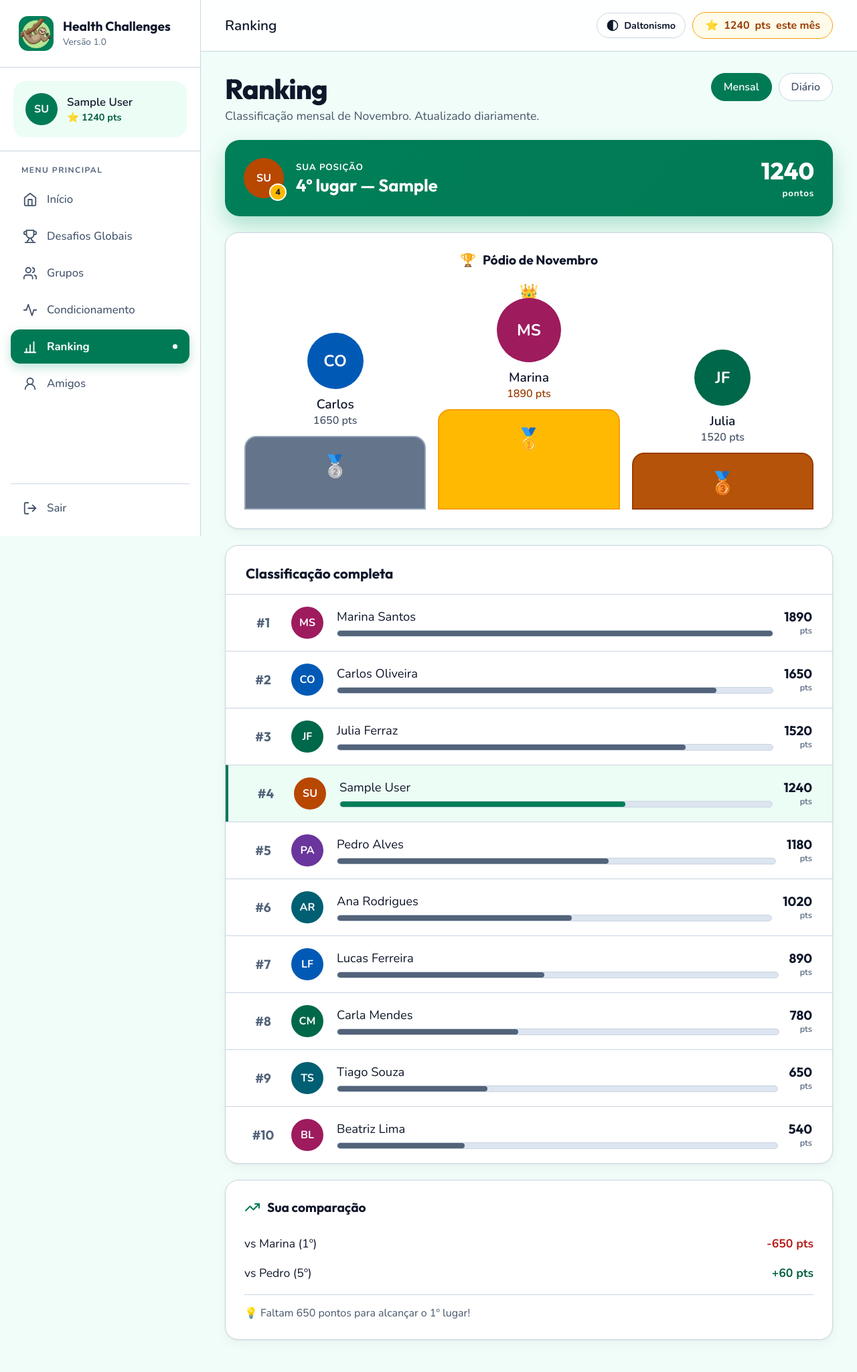
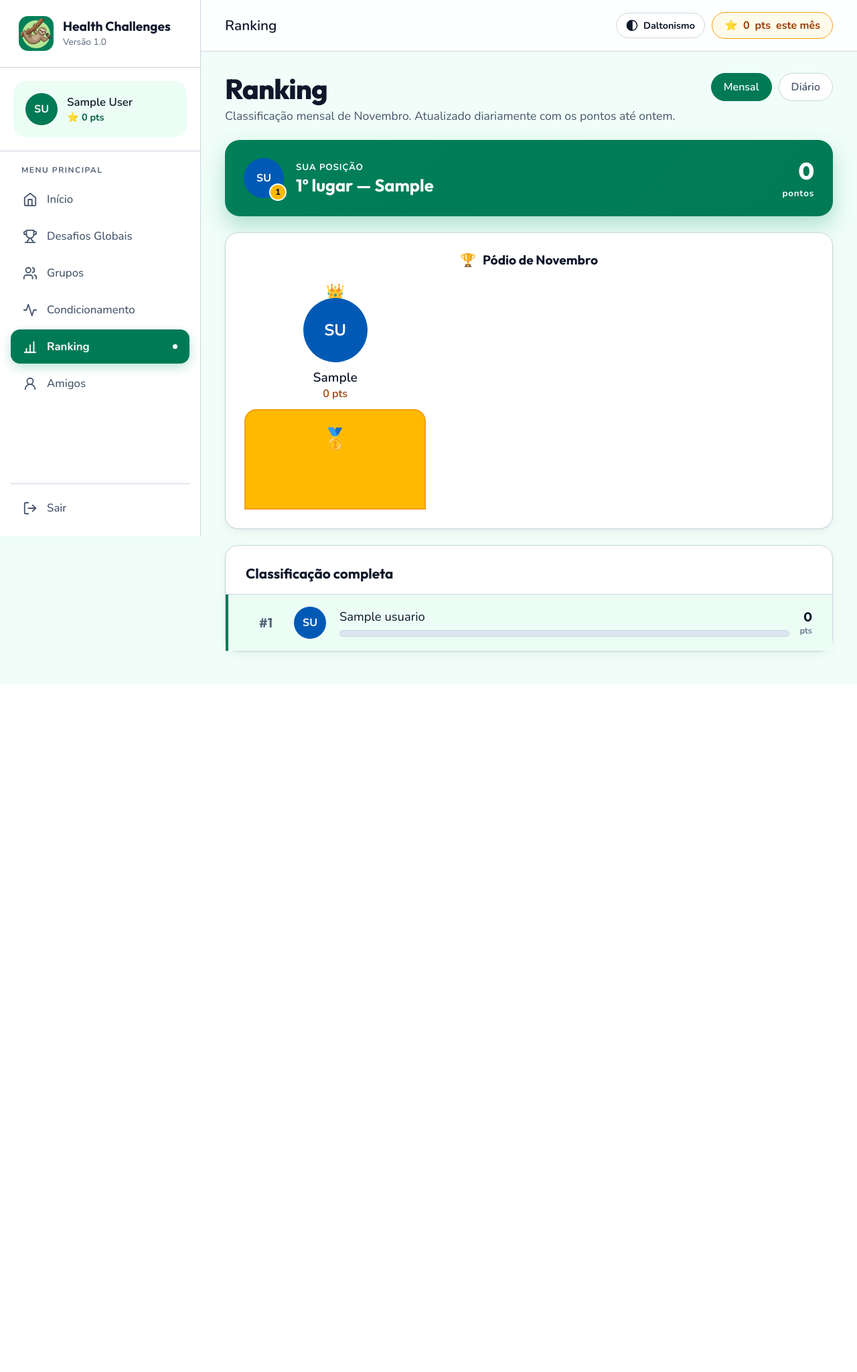
Before and after one commit to SteSantos1/App-Health_Challenges, a PHP site: page /ranking.php in a window 1280 px wide. Shown: the whole page at 67% size. After the commit the page ends 1021 px from the top, so only its background shows below. Run offline with PHP 8.4, Linux system fonts and the light colour scheme; the visitor is signed in with stand-in values (Sample User, id 1); tables that the repository leaves empty hold one stand-in row (values such as "Sample post").

Commit message:
Corrige ranking mensal e pontos do cabeçalho

```diff
--- a/html/cabecalho.php
+++ b/html/cabecalho.php
@@ -3,8 +3,11 @@ require_once __DIR__ . '/../php/icones.php';
 
 $nome_usuario = $_SESSION['nome'] ?? 'Usuário';
 
-// Exemplo: virá da tabela ranking_temporada (Sprint 4)
-$pontos_mes = $pontos_mes ?? 1240;
+if (!isset($pontos_mes)) {
+    require_once __DIR__ . '/../php/conexao.php';
+    require_once __DIR__ . '/../php/pontos.php';
+    $pontos_mes = pontos_do_mes($pdo, (int) ($_SESSION['id_usuario'] ?? 0));
+}
 
 $abas = [
     'inicio'          => ['Início', 'inicio.php'],
--- a/html/ranking.php
+++ b/html/ranking.php
@@ -3,36 +3,11 @@ require_once __DIR__ . '/../php/verifica_sessao.php';
 require_once __DIR__ . '/../php/conexao.php';
 require_once __DIR__ . '/../php/buscar_ranking_diario.php';
 
-$pagina_atual = 'ranking';
-$titulo_topo = 'Ranking';
+require_once __DIR__ . '/../php/ranking_dados.php';
+require_once __DIR__ . '/../php/pontos.php';
 
-$meses = ['', 'Janeiro', 'Fevereiro', 'Março', 'Abril', 'Maio', 'Junho', 'Julho', 'Agosto', 'Setembro', 'Outubro', 'Novembro', 'Dezembro'];
-$mes_atual = $meses[(int) date('n')];
-$primeiro_nome = explode(' ', trim($_SESSION['nome']))[0];
-
-// Exemplo (mensal): virá da tabela ranking_temporada (Sprint 4)
-$rankings = [
-    'mensal' => [
-        ['nome' => 'Marina Santos',     'pontos' => 1890, 'cor' => '#9E1B5E'],
-        ['nome' => 'Carlos Oliveira',   'pontos' => 1650, 'cor' => '#005AB5'],
-        ['nome' => 'Julia Ferraz',      'pontos' => 1520, 'cor' => '#00684A'],
-        ['nome' => $_SESSION['nome'],   'pontos' => 1240, 'cor' => '#B84700', 'eu' => true],
-        ['nome' => 'Pedro Alves',       'pontos' => 1180, 'cor' => '#6A359C'],
-        ['nome' => 'Ana Rodrigues',     'pontos' => 1020, 'cor' => '#005F73'],
-        ['nome' => 'Lucas Ferreira',    'pontos' => 890,  'cor' => '#005AB5'],
-        ['nome' => 'Carla Mendes',      'pontos' => 780,  'cor' => '#00684A'],
-        ['nome' => 'Tiago Souza',       'pontos' => 650,  'cor' => '#005F73'],
-        ['nome' => 'Beatriz Lima',      'pontos' => 540,  'cor' => '#9E1B5E'],
-    ],
-    'diario' => buscar_ranking_diario($pdo, (int) $_SESSION['id_usuario']),
-];
-
-$textos = [
-    'mensal' => ['subtitulo' => "Classificação mensal de $mes_atual. Atualizado diariamente.", 'podio' => "Pódio de $mes_atual"],
-    'diario' => ['subtitulo' => 'Pontuação obtida pelos usuários hoje (' . date('d/m') . ').', 'podio' => 'Pódio de hoje'],
-];
-
-$medalhas = [1 => '🥇', 2 => '🥈', 3 => '🥉'];
+$rankings['diario'] = buscar_ranking_diario($pdo, (int) $_SESSION['id_usuario']);
+$pontos_mes = pontos_do_mes($pdo, (int) $_SESSION['id_usuario']);
 ?>
 <!DOCTYPE html>
 <html lang="pt-BR">
```
